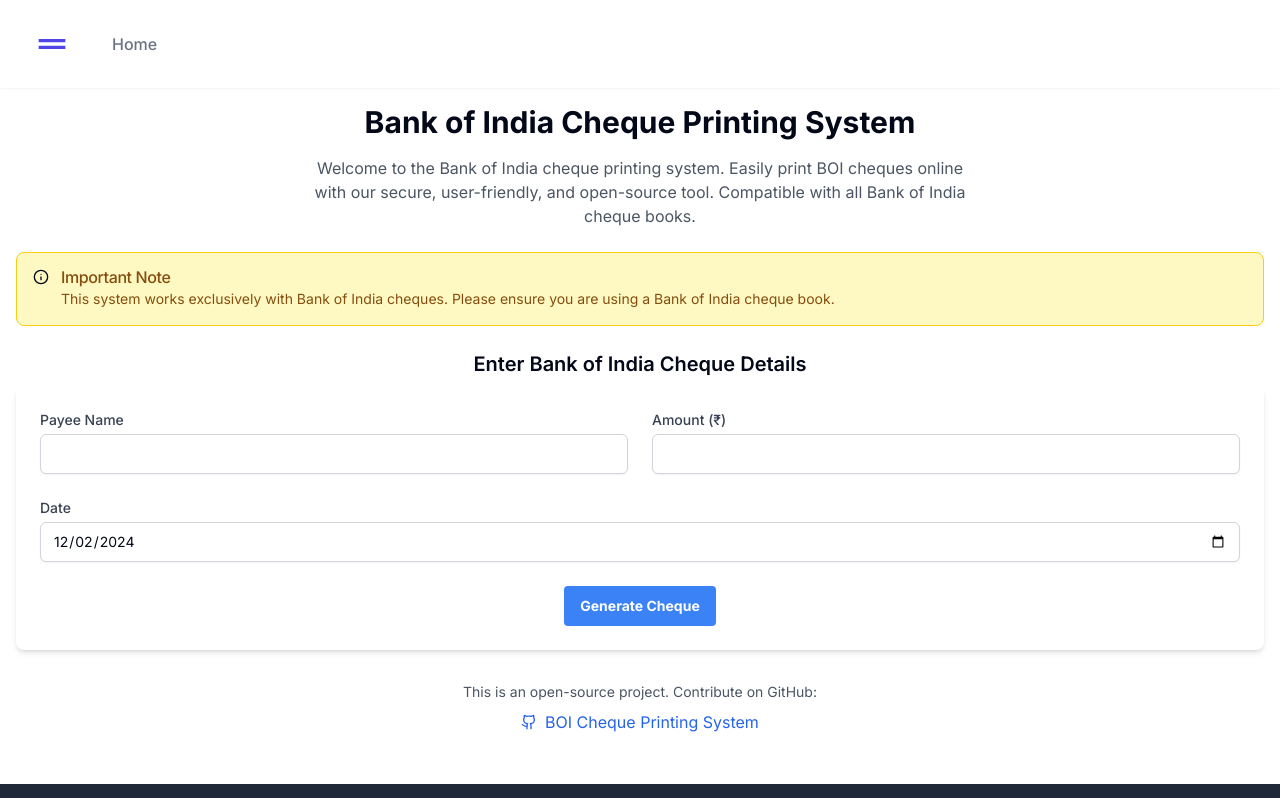
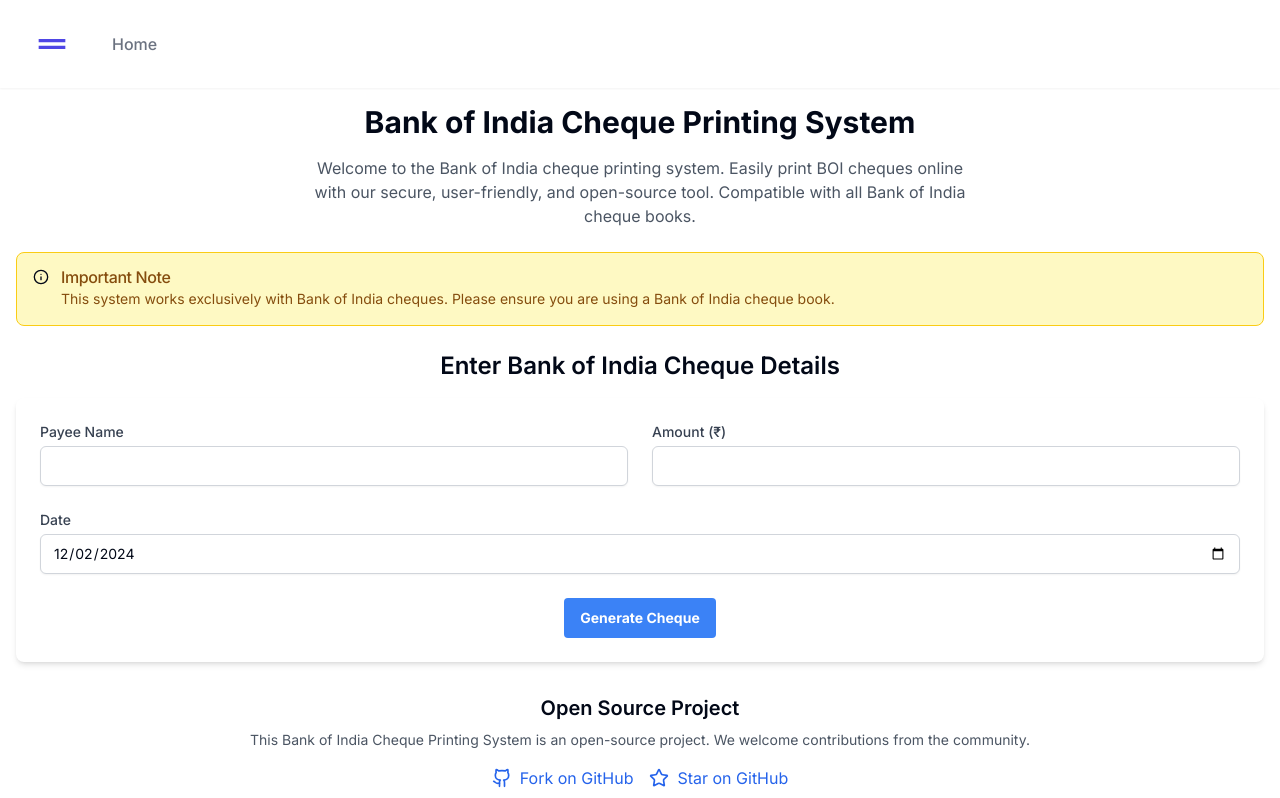
Before and after one commit to neil-jay/boi-cheque-printing-system, a Next.js app: page / in a window 1280 px wide. Shown: the top 798 px of the page. Built offline with nearby package versions, Linux system fonts and the light colour scheme.

Commit message:
feat: Update Github info

```diff
--- a/components/ChequePrinterClient.tsx
+++ b/components/ChequePrinterClient.tsx
@@ -5,7 +5,7 @@
 import { Cheque } from '@/components/Cheque'
 import { Button } from "@/components/ui/button"
 import { Alert, AlertDescription, AlertTitle } from "@/components/ui/alert"
-import { InfoIcon, Github } from 'lucide-react'
+import { InfoIcon, Github, Star } from 'lucide-react'
 import Link from 'next/link'
 
 export default function ChequePrinterClient() {
@@ -31,7 +31,7 @@
 
   return (
     <div className="space-y-8">
-      <div>
+      <section>
         <Alert className="mb-6 bg-yellow-100 border-yellow-400 text-yellow-800">
           <InfoIcon className="h-4 w-4 text-yellow-800" />
           <AlertTitle>Important Note</AlertTitle>
@@ -39,29 +39,39 @@
             This system works exclusively with Bank of India cheques. Please ensure you are using a Bank of India cheque book.
           </AlertDescription>
         </Alert>
-        <h2 className="text-xl font-semibold mb-2 text-center">Enter Bank of India Cheque Details</h2>
+        <h2 className="text-2xl font-semibold mb-4 text-center">Enter Bank of India Cheque Details</h2>
         <ChequeForm onSubmit={setChequeData} />
-      </div>
+      </section>
       {chequeData && (
-        <div className="flex flex-col items-center">
-          <h2 className="text-xl font-semibold mb-2 text-center">Bank of India Cheque Preview</h2>
+        <section className="flex flex-col items-center">
+          <h2 className="text-2xl font-semibold mb-4 text-center">Bank of India Cheque Preview</h2>
           <div className="w-full max-w-3xl">
             <Cheque ref={chequeRef} {...chequeData} />
           </div>
-          <Button onClick={handlePrint} className="mt-4 bg-green-500 hover:bg-green-600 text-white">
+          <Button onClick={handlePrint} className="mt-6 bg-green-500 hover:bg-green-600 text-white">
             Print Bank of India Cheque
           </Button>
+        </section>
+      )}
+      <section className="mt-12 text-center">
+        <h2 className="text-xl font-semibold mb-2">Open Source Project</h2>
+        <p className="text-sm text-gray-600 mb-4">
+          This Bank of India Cheque Printing System is an open-source project. We welcome contributions from the community.
+        </p>
+        <div className="flex justify-center space-x-4">
+          <Link href="https://github.com/neil-jay/cheque-printing-system" className="inline-flex items-center text-blue-600 hover:underline">
+            <Github className="w-5 h-5 mr-2" />
+            Fork on GitHub
+          </Link>
+          <Link href="https://github.com/neil-jay/cheque-printing-system" className="inline-flex items-center text-blue-600 hover:underline">
+            <Star className="w-5 h-5 mr-2" />
+            Star on GitHub
+          </Link>
         </div>
-      )}
-      <div className="mt-8 text-center">
-        <p className="text-sm text-gray-600">
-          This is an open-source project. Contribute on GitHub:
+        <p className="text-xs text-gray-500 mt-2">
+          Developers can fork the project to contribute, while users can star it to show support!
         </p>
-        <Link href="https://github.com/yourusername/boi-cheque-printing" className="inline-flex items-center text-blue-600 hover:underline mt-2">
-          <Github className="w-4 h-4 mr-2" />
-          BOI Cheque Printing System
-        </Link>
-      </div>
+      </section>
     </div>
   )
 }
```
